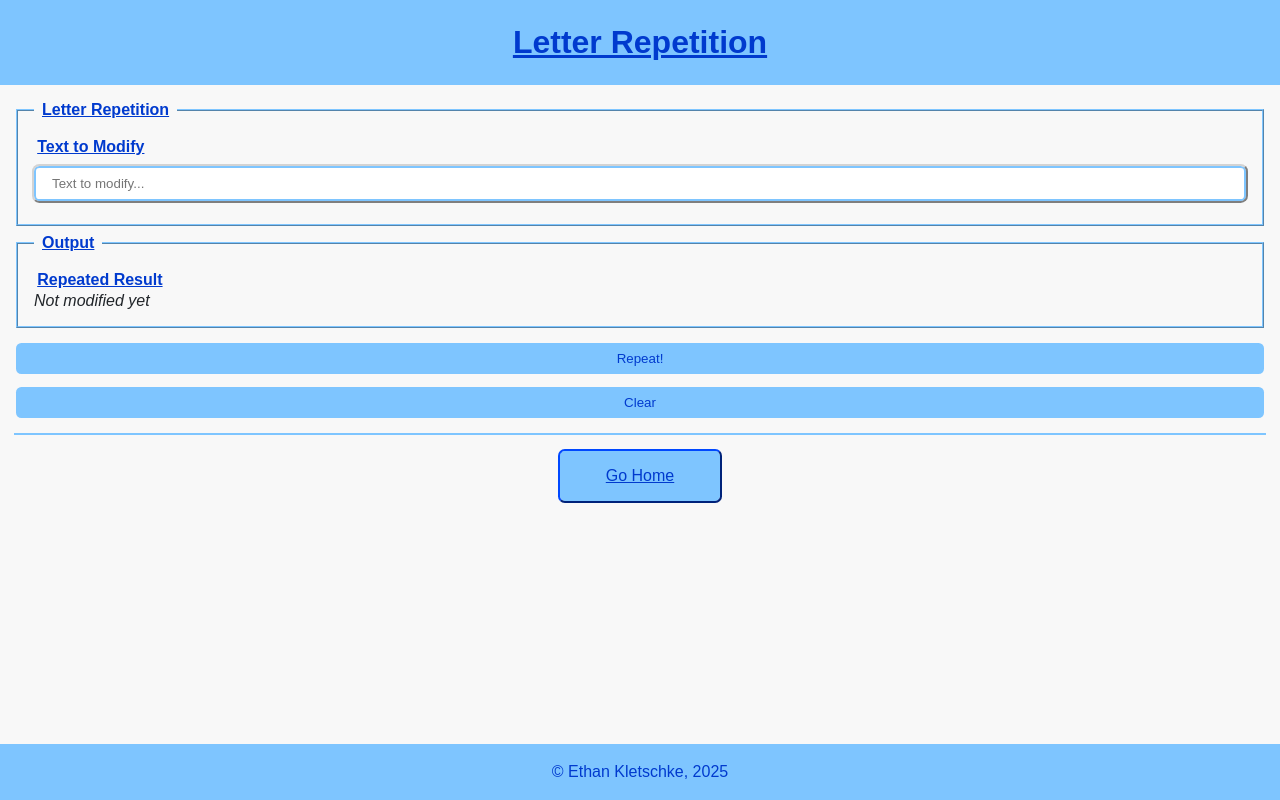
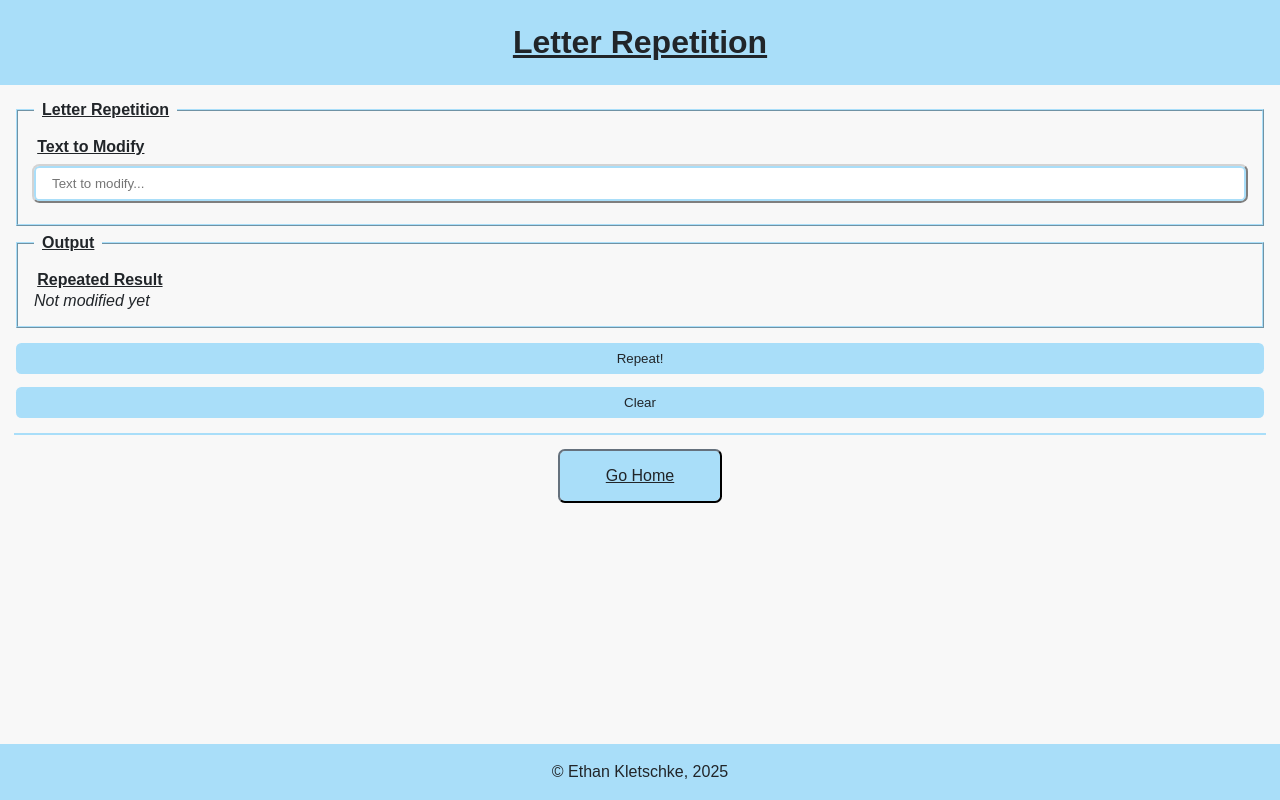
Before and after one commit to ethanKletschke/TSX-Portfolio-App, a React (Vite) app: page /letterRep in a window 1280 px wide. Built offline with nearby package versions, Linux system fonts and the light colour scheme.

Commit message:
feat(ui): Overhaul styling

```diff
--- a/src/comps/ContentsTable/ContentsTable.module.css
+++ b/src/comps/ContentsTable/ContentsTable.module.css
@@ -2,7 +2,7 @@
   display: grid;
   grid-template-columns: repeat(3, 1fr);
   grid-template-rows: auto;
-  border: 1pt solid var(--blue);
+  border: 1pt solid var(--black);
   align-content: space-evenly;
 }
 
--- a/src/comps/Dialogs/Dialogs.module.css
+++ b/src/comps/Dialogs/Dialogs.module.css
@@ -10,7 +10,7 @@
   margin: auto;
   width: 30%;
   padding: 2em;
-  border: 2pt solid var(--lightBlue);
+  border: 2pt solid var(--mainColour);
   box-shadow: 10px 10px 10px var(--black);
 }
 
@@ -28,8 +28,8 @@
 
 /* All buttons */
 .dialogDiv button {
-  background-color: var(--lightBlue);
-  color: var(--blue);
+  background-color: var(--mainColour);
+  color: var(--black);
   border: none;
   border-radius: 4pt;
   cursor: pointer;
@@ -41,7 +41,7 @@
 }
 
 .dialogDiv button:hover {
-  color: var(--lightBlue);
-  background-color: var(--blue);
+  color: var(--mainColour);
+  background-color:  var(--dblue);
   transition-duration: 0.2s;
 }
--- a/src/comps/Footer/Footer.module.css
+++ b/src/comps/Footer/Footer.module.css
@@ -1,8 +1,8 @@
 .foot {
   text-align: center;
 
-  background-color: var(--lightBlue);
-  color: var(--blue);
+  background-color: var(--mainColour);
+  color: var(--black);
 
   padding: 1.2em;
 
--- a/src/comps/Form/Form.module.css
+++ b/src/comps/Form/Form.module.css
@@ -32,7 +32,7 @@
   resize: vertical;
   height: 10em; /* Initial Height */
   background-color: var(--white);
-  border: var(--inputBorder) var(--lightBlue);
+  border: var(--inputBorder) var(--mainColour);
 }
 
 /* Readonly textareas with focus */
@@ -48,7 +48,7 @@
 /* Input fields except submit button */
 .form input:not([type=submit]),
 .form select {
-  border: var(--inputBorder) var(--lightBlue);
+  border: var(--inputBorder) var(--mainColour);
   border-radius: 4pt;
   box-sizing: border-box;
 }
@@ -58,36 +58,38 @@
 .form button:focus,
 .form select:focus {
   outline: 2pt outset lightgray;
-  border: var(--inputBorder) var(--lightBlue);
+  border: var(--inputBorder) var(--mainColour);
 }
 
 /* Form Buttons */
 .form input[type=submit],
 .form input[type=button],
 .form button {
-  background-color: var(--lightBlue);
-  color: var(--blue);
+  background-color: var(--mainColour);
+  color: var(--back);
   border: none;
   border-radius: 4pt;
   cursor: pointer;
+  transition-duration: 0.2s;
 }
 
 .form input[type=submit]:hover,
 .form input[type=button]:hover,
-.form button[type=button]:hover {
-  background-color: var(--blue);
-  color: var(--lightBlue);
+.form button[type=button]:hover,
+.form button[type=submit]:hover {
+  background-color: var(--dblue);
+  color: var(--mainColour);
 }
 
 .form > fieldset {
-  border: 2pt ridge var(--lightBlue);
+  border: 2pt ridge var(--mainColour);
   padding: 1em;
   margin-bottom: 0.5em;
 }
 
 .form > fieldset > legend {
   padding: 0 0.5em;
-  color: var(--blue);
+  color: var(--black);
   font-weight: bold;
   text-decoration: underline;
 }
@@ -97,7 +99,7 @@
   display: block;
   padding: 0.2em ;
   text-decoration: underline;
-  color: var(--blue);
+  color: var(--black);
   font-weight: bold;
 }
 
--- a/src/comps/GoHomeBtn/GoHomeBtn.module.css
+++ b/src/comps/GoHomeBtn/GoHomeBtn.module.css
@@ -3,7 +3,7 @@
   border: none;
   border-radius: 0.3em;
   padding: 1em;
-  background-color: var(--lightBlue);
+  background-color: var(--mainColour);
   display: block;
   width: 10em;
   text-align: center;
--- a/src/comps/Header/Header.module.css
+++ b/src/comps/Header/Header.module.css
@@ -1,6 +1,6 @@
 .heading {
-  color: var(--blue); /* from "index.css" */
-  background-color: var(--lightBlue); /* From "index.css" */
+  color: var(--black); /* from "index.css" */
+  background-color: var(--mainColour); /* From "index.css" */
   padding: 1.5em;
   text-align: center;
   margin-bottom: 1em;
--- a/src/comps/MainBody/MainBody.module.css
+++ b/src/comps/MainBody/MainBody.module.css
@@ -6,6 +6,6 @@
 
 /* Horizontal Rules */
 .main-body > hr {
-  border: 1pt solid var(--lightBlue);
+  border: 1pt solid var(--mainColour);
   margin: 0.4em;
 }
--- a/src/comps/SkillMeter/SkillMeter.module.css
+++ b/src/comps/SkillMeter/SkillMeter.module.css
@@ -48,16 +48,16 @@
 /* Webkit */
 .mtr::-webkit-meter-bar {
   background: none;
-  background-color: var(--lightBlue);
+  background-color: var(--mainColour);
   border: 1.2pt solid;
 }
 
 .mtr::-webkit-meter-optimum-value {
   background: none;
-  background-color: var(--blue)
+  background-color: var(--black)
 }
 
 .mtr::-moz-meter-bar {
   background: none;
-  background-color: var(--blue);
+  background-color: var(--black);
 }
--- a/src/comps/Stopwatch/Stopwatch.module.css
+++ b/src/comps/Stopwatch/Stopwatch.module.css
@@ -6,18 +6,18 @@
   transition-duration: 0.3s; /* For hover animation */
   border-radius: 0;
   flex: 1;
-  border: 1pt solid var(--blue);
+  border: 1pt solid var(--black);
   border-right: none;
-  background-color: var(--lightBlue);
-  color: var(--blue);
+  background-color: var(--mainColour);
+  color: var(--black);
   padding: 0.5em;
   cursor: pointer;
   font-family: Arial, Helvetica, sans-serif;
 }
 
 .btnWrap > button:hover {
-  color: var(--lightBlue);
-  background-color: var(--blue);
+  color: var(--mainColour);
+  background-color: var(--black);
 }
 
 .btnWrap > button:last-child {
--- a/src/index.css
+++ b/src/index.css
@@ -1,11 +1,11 @@
 :root {
   /* Light Mode Variables (Used across all CSS files) */
-  --lightBlue: #7ec5ff;
-  --blue: #003ace;
+  --mainColour: #A9DEF9;
   --white: #f8f8f8;
   --black: #212529;
   --inputBorder: 1.5pt solid;
   --orange: #eda659;
+  --dblue: #355070;
 }
 
 /* all elements */
@@ -40,7 +40,7 @@ body {
 
 /* All links on the page */
 a {
-  color: var(--blue);
+  color: var(--black);
 }
 
 main {
--- a/src/pages/AboutMe/AboutMe.module.css
+++ b/src/pages/AboutMe/AboutMe.module.css
@@ -1,5 +1,5 @@
 .body-section {
-  border: 1pt solid var(--blue);
+  border: 1pt solid var(--black);
   padding: 1em;
 }
 
```
